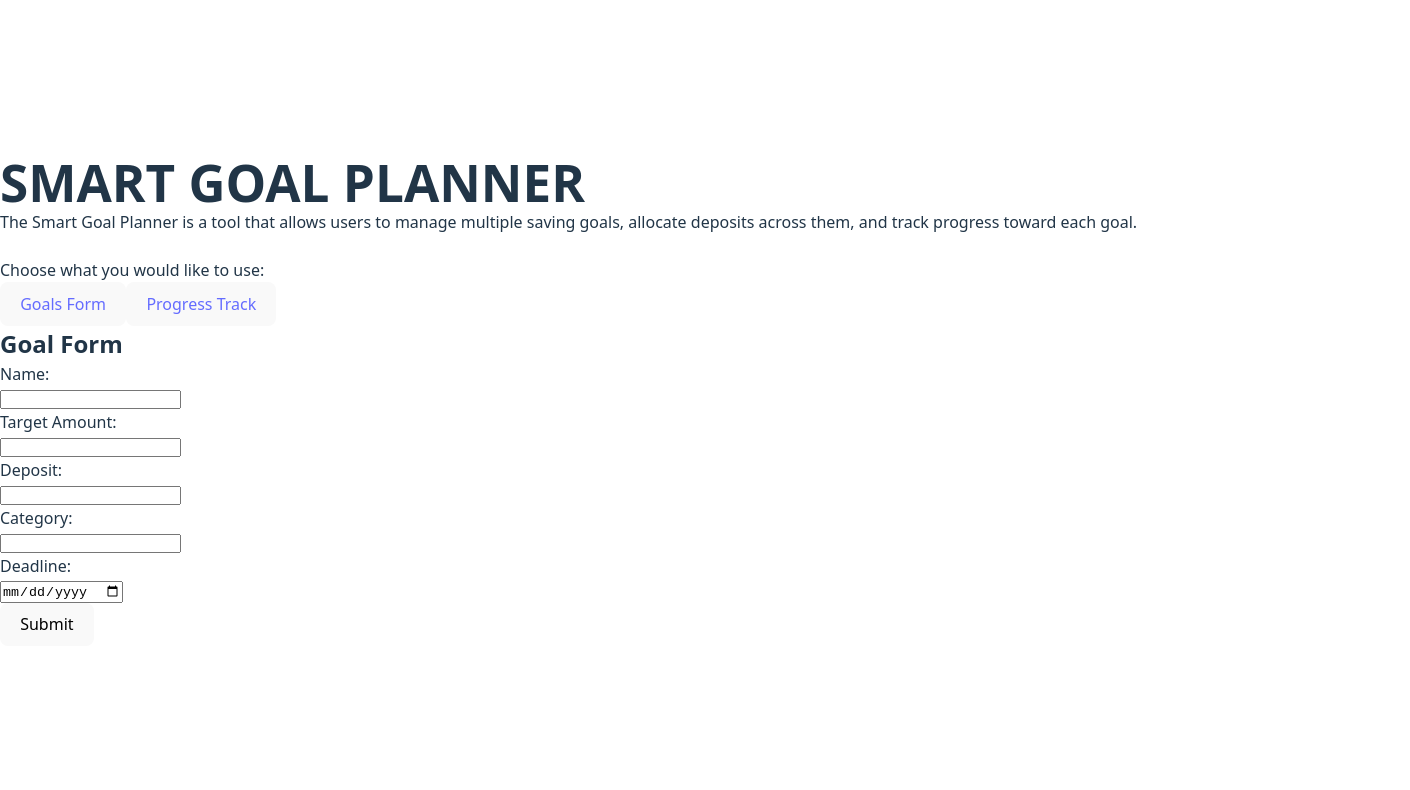
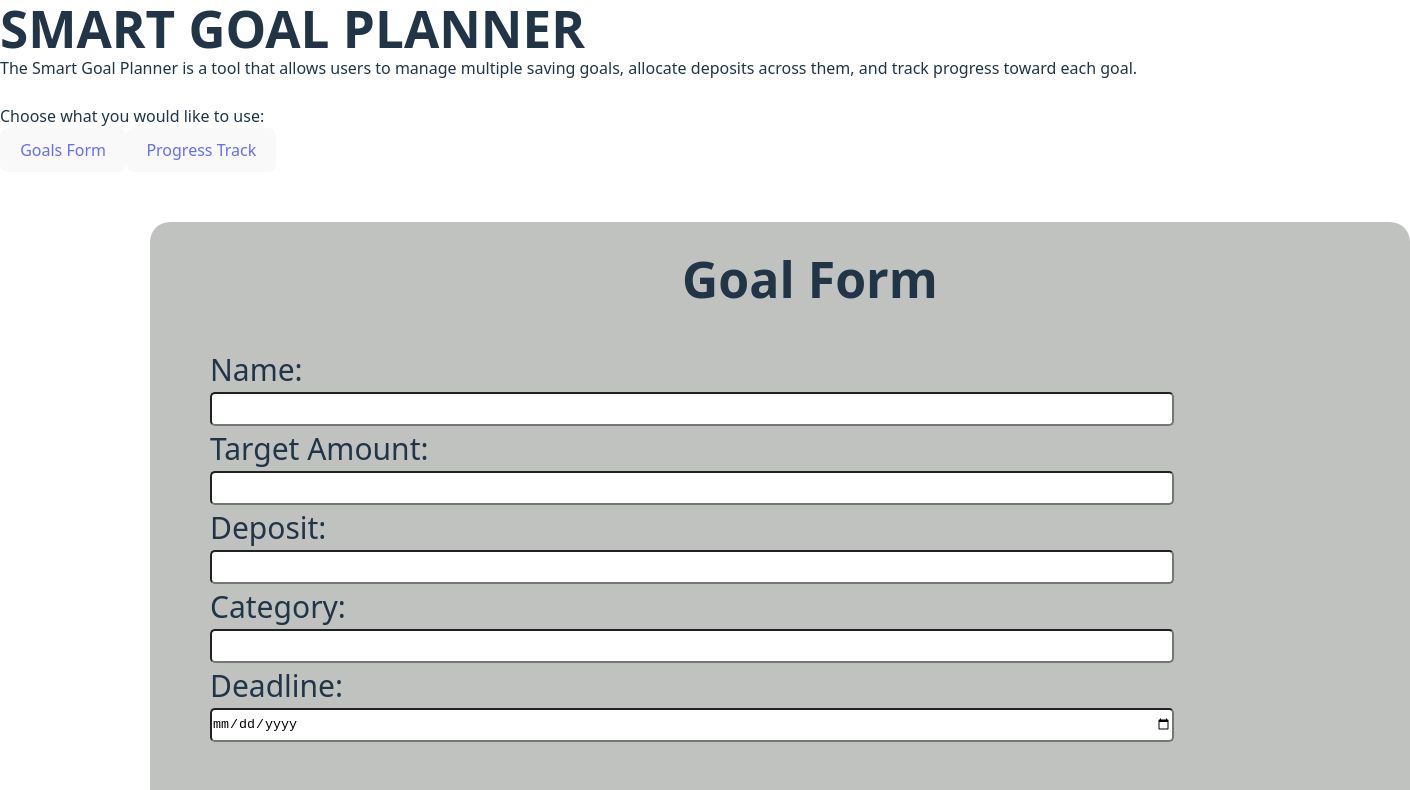
Before and after one commit to JesseJames-Git/Smart-Goal-Planner, a React (Vite) app: page / in a window 1280 px wide. Shown: the top 790 px of the page, 1410 px wide, since content can reach past the window. Built offline with nearby package versions, Linux system fonts and the light colour scheme; no server answers.

Commit message:
Complete Styling

```diff
--- a/src/components/content/GoalsForm.jsx
+++ b/src/components/content/GoalsForm.jsx
@@ -1,4 +1,5 @@
 import React from 'react'
+import "../../stlying/goalForm.css"
 
 const GoalsForm = ({url}) => {
 
@@ -34,7 +35,7 @@ function handleSubmit(event) {
 
 
   return (
-    <div>
+    <div id='goalForm'>
       <h2>Goal Form</h2>
       <form onSubmit={handleSubmit}>
 
--- a/src/stlying/goalForm.css
+++ b/src/stlying/goalForm.css
@@ -1,3 +1,43 @@
 *{
+    margin: 0;
+    padding: 0;
+}
 
+#goalForm{
+    background-color: rgba(114, 118, 114, 0.448);
+    border-radius: 20px;
+    margin-left: 150px;
+    margin-top: 50px;
+    padding-top: 20px;
+    padding-left: 60px ;
+    width: 1200px;
+    display: block;
+    justify-self: center;
+    margin-bottom: 80px;
+    height: 640px;
 }
+
+#goalForm h2{
+    text-align: center;
+    margin-bottom: 30px;
+    font-size: 50px;
+}
+
+#goalForm label{
+    font-size: 30px;
+}
+
+#goalForm input{
+    width: 80%;
+    height: 30px;
+    border-radius: 5px;
+}
+
+#goalForm button{
+    display: block;
+    justify-self: center;
+    margin-top: 50px;
+    margin-bottom: 0px;
+    width: 150px;
+    height: 50px;
+}
--- a/src/stlying/goalsDisplay.css
+++ b/src/stlying/goalsDisplay.css
@@ -3,15 +3,33 @@
     padding: 0;
 }
 #displayer{
-    text-align: center;
-    padding :50px;
-    background-color: rgba(138, 157, 173, 0.271);
-
+    background-color: rgba(114, 118, 114, 0.448);
+    border-radius: 20px;
+    margin-left: 150px;
+    margin-top: 50px;
+    padding-top: 20px;
+    padding-left: 60px ;
+    padding-bottom: 20px;
+    width: 1200px;
+    display: block;
+    justify-self: center;
+    margin-bottom: 80px;
+    height: auto;
 }
 #displayer h2{
     font-size: 40px;
-
+    text-align: center;
+    margin-bottom: 20px;
 }
 #displayer p{
-    font-size: 20px;
+    font-size: 28px;
+    margin-bottom: 15px;
 }
+#displayer button{
+    margin-top: 10px;
+    margin-bottom: 30px;
+    width: 150px;
+    height:50px;
+    display: block;
+    justify-self: center;
+}
--- a/src/stlying/progressTrack.css
+++ b/src/stlying/progressTrack.css
@@ -2,14 +2,28 @@
     margin: 0;
     padding: 0;
 }
+
 #trackerContainer{
-    text-align: center;
+    background-color: rgba(114, 118, 114, 0.448);
+    border-radius: 20px;
+    margin-left: 150px;
+    margin-top: 50px;
+    padding-top: 20px;
+    padding-left: 60px ;
+    padding-bottom: 20px;
+    width: 1200px;
+    display: block;
+    justify-self: center;
+    margin-bottom: 80px;
+    height: auto;
+}
 
-}
 #trackerContainer h2{
     font-size: 40px;
-
+    text-align: center;
+    margin-bottom: 15px;
 }
 #trackerContainer p{
-    font-size: 20px;
+    font-size: 28px;
+    margin-bottom: 15px;
 }
```
